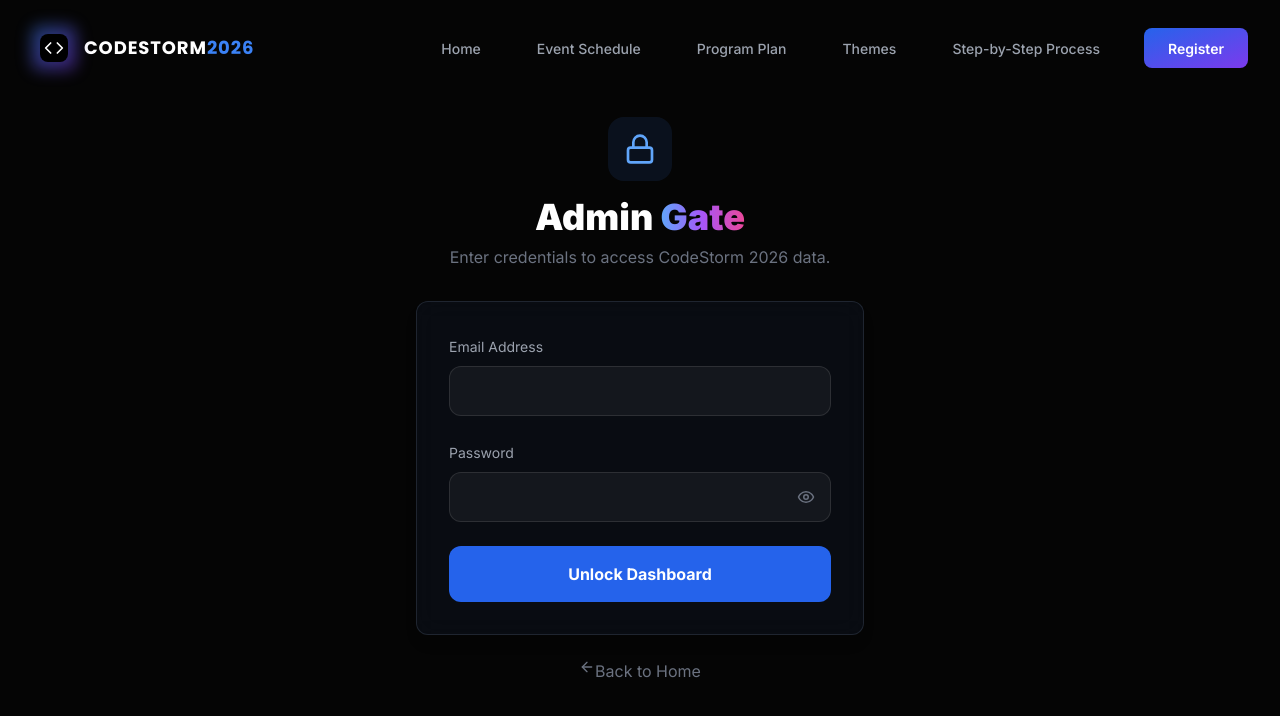
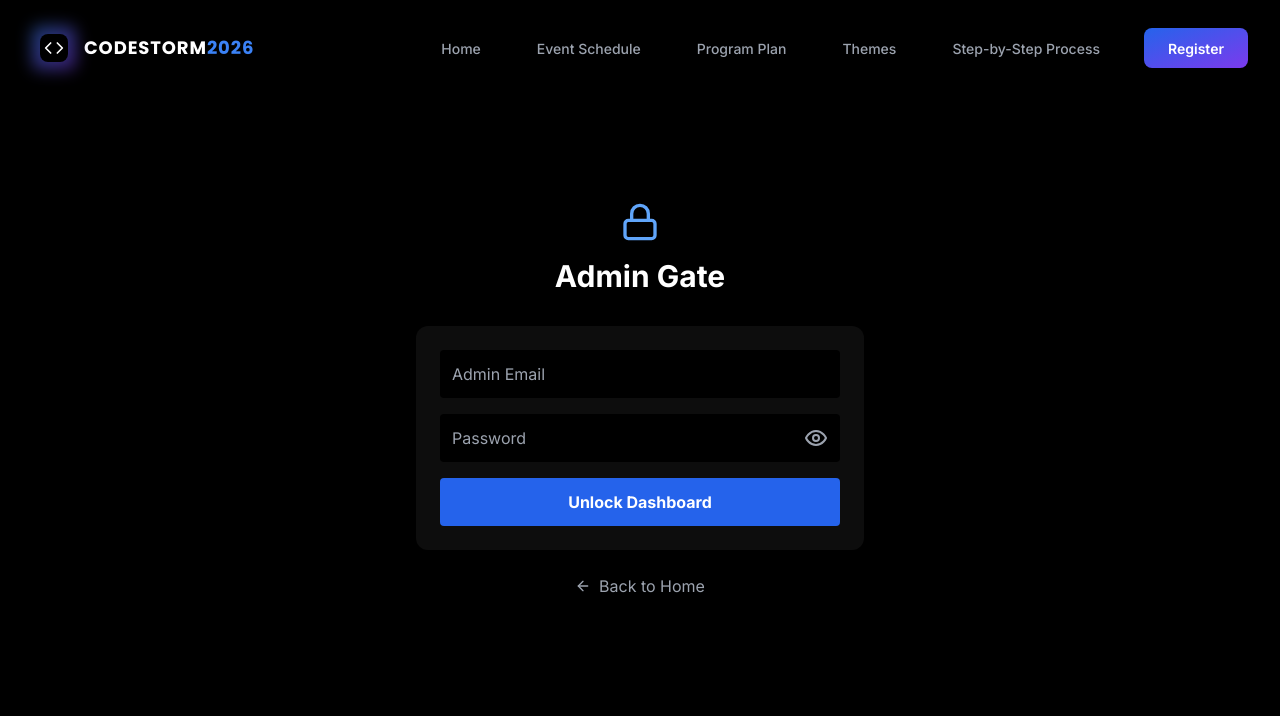
Before and after one commit to revanthbanoth/NRCM_CodeStorm, a React (Vite) app in the folder client/: page /admin in a window 1280 px wide. Shown: the top 716 px of the page. Built offline with nearby package versions, Linux system fonts and the light colour scheme.

Commit message:
Update AdminDashboard.jsx

```diff
--- a/client/src/pages/AdminDashboard.jsx
+++ b/client/src/pages/AdminDashboard.jsx
@@ -1,38 +1,28 @@
 import { useState, useEffect } from 'react';
 import { motion } from 'framer-motion';
 import {
-    Users,
-    Lightbulb,
-    Download,
-    Search,
-    ArrowLeft,
     Loader2,
-    Database,
     Lock,
-    User,
     Eye,
-    EyeOff
+    EyeOff,
+    ArrowLeft
 } from 'lucide-react';
-import { Link, useNavigate } from 'react-router-dom';
+import { Link } from 'react-router-dom';
 import axios from 'axios';
 import { toast } from 'react-toastify';
 
 const AdminDashboard = () => {
     const [registrations, setRegistrations] = useState([]);
     const [ideas, setIdeas] = useState([]);
-    const [loading, setLoading] = useState(true);
+    const [loading, setLoading] = useState(false);
     const [isLoggedIn, setIsLoggedIn] = useState(false);
-    const [activeTab, setActiveTab] = useState('registrations');
-    const [searchTerm, setSearchTerm] = useState('');
     const [loginData, setLoginData] = useState({ email: '', password: '' });
     const [showPassword, setShowPassword] = useState(false);
     const [authLoading, setAuthLoading] = useState(false);
 
-    // ✅ SINGLE SOURCE OF TRUTH (IMPORTANT)
+    // ✅ SINGLE SOURCE OF TRUTH
     const API_BASE_URL =
         import.meta.env.VITE_API_URL || 'https://nrcm-codestorm.onrender.com';
-
-    const navigate = useNavigate();
 
     // =========================
     // AUTO LOGIN CHECK
@@ -42,8 +32,6 @@ const AdminDashboard = () => {
         if (token) {
             setIsLoggedIn(true);
             fetchData(token);
-        } else {
-            setLoading(false);
         }
     }, []);
 
@@ -51,8 +39,9 @@ const AdminDashboard = () => {
     // FETCH DASHBOARD DATA
     // =========================
     const fetchData = async (token) => {
+        try {
             setLoading(true);
-        try {
+
             const config = {
                 headers: {
                     Authorization: `Bearer ${token}`,
@@ -64,16 +53,12 @@ const AdminDashboard = () => {
                 axios.get(`${API_BASE_URL}/api/events/ideas`, config),
             ]);
 
-            setRegistrations(regRes.data);
-            setIdeas(ideaRes.data);
+            setRegistrations(regRes.data || []);
+            setIdeas(ideaRes.data || []);
         } catch (error) {
-            console.error('Error fetching data:', error);
-            if (error.response?.status === 401) {
+            console.error(error);
+            toast.error('Session expired. Please login again.');
             handleLogout();
-                toast.error('Session expired. Please login again.');
-            } else {
-                toast.error('Failed to load dashboard data');
-            }
         } finally {
             setLoading(false);
         }
@@ -85,24 +70,24 @@ const AdminDashboard = () => {
     const handleLogin = async (e) => {
         e.preventDefault();
         setAuthLoading(true);
+
         try {
-            const { data } = await axios.post(
+            const res = await axios.post(
                 `${API_BASE_URL}/api/auth/login`,
                 loginData
             );
 
-            if (data.isAdmin) {
-                localStorage.setItem('adminToken', data.token);
+            if (!res.data?.token || !res.data?.isAdmin) {
+                toast.error('Not an admin account');
+                return;
+            }
+
+            localStorage.setItem('adminToken', res.data.token);
             setIsLoggedIn(true);
-                fetchData(data.token);
+            fetchData(res.data.token);
             toast.success('Welcome back, Admin!');
-            } else {
-                toast.error('Access denied: Not an administrator');
-            }
         } catch (error) {
-            toast.error(
-                error.response?.data?.message || 'Invalid credentials'
-            );
+            toast.error('Invalid admin credentials');
         } finally {
             setAuthLoading(false);
         }
@@ -113,34 +98,6 @@ const AdminDashboard = () => {
         setIsLoggedIn(false);
         setRegistrations([]);
         setIdeas([]);
-        setLoading(false);
-    };
-
-    const filteredData =
-        activeTab === 'registrations'
-            ? registrations.filter(
-                  (r) =>
-                      r.name?.toLowerCase().includes(searchTerm.toLowerCase()) ||
-                      r.email?.toLowerCase().includes(searchTerm.toLowerCase()) ||
-                      r.teamName?.toLowerCase().includes(searchTerm.toLowerCase())
-              )
-            : ideas.filter(
-                  (i) =>
-                      i.projectTitle
-                          ?.toLowerCase()
-                          .includes(searchTerm.toLowerCase()) ||
-                      i.teamName
-                          ?.toLowerCase()
-                          .includes(searchTerm.toLowerCase()) ||
-                      i.theme?.toLowerCase().includes(searchTerm.toLowerCase())
-              );
-
-    // =========================
-    // DOWNLOAD PPT
-    // =========================
-    const handleDownloadPPT = (path) => {
-        if (!path) return;
-        window.open(`${API_BASE_URL}/${path}`, '_blank');
     };
 
     // =========================
@@ -148,32 +105,26 @@ const AdminDashboard = () => {
     // =========================
     if (!isLoggedIn) {
         return (
-            <div className="min-h-screen bg-[#050505] flex items-center justify-center p-6">
+            <div className="min-h-screen bg-black flex items-center justify-center p-6">
                 <motion.div
                     initial={{ opacity: 0, y: 20 }}
                     animate={{ opacity: 1, y: 0 }}
                     className="w-full max-w-md"
                 >
                     <div className="text-center mb-8">
-                        <div className="inline-flex p-4 bg-blue-500/10 rounded-2xl mb-4">
-                            <Lock className="w-8 h-8 text-blue-400" />
-                        </div>
-                        <h1 className="text-4xl font-black text-white">
-                            Admin <span className="text-gradient">Gate</span>
+                        <Lock className="w-10 h-10 text-blue-400 mx-auto mb-4" />
+                        <h1 className="text-3xl font-bold text-white">
+                            Admin Gate
                         </h1>
-                        <p className="text-gray-500 mt-2">
-                            Enter credentials to access CodeStorm 2026 data.
-                        </p>
                     </div>
 
-                    <div className="glass-card p-8">
-                        <form onSubmit={handleLogin} className="space-y-6">
-                            <div>
-                                <label className="text-sm text-gray-400">
-                                    Email Address
-                                </label>
+                    <form
+                        onSubmit={handleLogin}
+                        className="bg-white/5 p-6 rounded-xl space-y-4"
+                    >
                         <input
                             type="email"
+                            placeholder="Admin Email"
                             required
                             value={loginData.email}
                             onChange={(e) =>
@@ -182,17 +133,13 @@ const AdminDashboard = () => {
                                     email: e.target.value,
                                 })
                             }
-                                    className="w-full mt-2 bg-white/5 border border-white/10 rounded-xl py-3 px-4 text-white"
+                            className="w-full p-3 rounded bg-black text-white"
                         />
-                            </div>
 
-                            <div>
-                                <label className="text-sm text-gray-400">
-                                    Password
-                                </label>
-                                <div className="relative mt-2">
+                        <div className="relative">
                             <input
                                 type={showPassword ? 'text' : 'password'}
+                                placeholder="Password"
                                 required
                                 value={loginData.password}
                                 onChange={(e) =>
@@ -201,28 +148,21 @@ const AdminDashboard = () => {
                                         password: e.target.value,
                                     })
                                 }
-                                        className="w-full bg-white/5 border border-white/10 rounded-xl py-3 px-4 text-white"
+                                className="w-full p-3 rounded bg-black text-white"
                             />
                             <button
                                 type="button"
-                                        onClick={() =>
-                                            setShowPassword(!showPassword)
-                                        }
-                                        className="absolute right-4 top-1/2 -translate-y-1/2 text-gray-500"
+                                onClick={() => setShowPassword(!showPassword)}
+                                className="absolute right-3 top-3 text-gray-400"
                             >
-                                        {showPassword ? (
-                                            <EyeOff size={18} />
-                                        ) : (
-                                            <Eye size={18} />
-                                        )}
+                                {showPassword ? <EyeOff /> : <Eye />}
                             </button>
-                                </div>
                         </div>
 
                         <button
                             type="submit"
                             disabled={authLoading}
-                                className="w-full py-4 bg-blue-600 hover:bg-blue-500 text-white rounded-xl font-bold"
+                            className="w-full bg-blue-600 py-3 rounded text-white font-bold"
                         >
                             {authLoading ? (
                                 <Loader2 className="animate-spin mx-auto" />
@@ -231,11 +171,10 @@ const AdminDashboard = () => {
                             )}
                         </button>
                     </form>
-                    </div>
 
                     <Link
                         to="/"
-                        className="flex justify-center mt-6 text-gray-500 hover:text-white"
+                        className="flex items-center justify-center gap-2 mt-6 text-gray-400"
                     >
                         <ArrowLeft size={16} /> Back to Home
                     </Link>
@@ -244,73 +183,27 @@ const AdminDashboard = () => {
         );
     }
 
-    if (loading) {
-        return (
-            <div className="min-h-screen flex items-center justify-center bg-black">
-                <Loader2 className="w-12 h-12 text-blue-500 animate-spin" />
-            </div>
-        );
-    }
-
     // =========================
-    // MAIN DASHBOARD
+    // DASHBOARD
     // =========================
     return (
-        <div className="min-h-screen bg-[#050505] text-white pt-24 px-6">
-            <div className="max-w-7xl mx-auto">
-                <h1 className="text-4xl font-bold mb-6">
-                    Admin Control Center
-                </h1>
+        <div className="min-h-screen bg-black text-white p-6">
+            <h1 className="text-2xl font-bold mb-4">Admin Dashboard</h1>
 
-                <div className="flex gap-4 mb-6">
-                    <button
-                        onClick={() => setActiveTab('registrations')}
-                        className={`px-4 py-2 rounded ${
-                            activeTab === 'registrations'
-                                ? 'bg-blue-600'
-                                : 'bg-white/10'
-                        }`}
-                    >
-                        Registrations ({registrations.length})
-                    </button>
-                    <button
-                        onClick={() => setActiveTab('ideas')}
-                        className={`px-4 py-2 rounded ${
-                            activeTab === 'ideas'
-                                ? 'bg-purple-600'
-                                : 'bg-white/10'
-                        }`}
-                    >
-                        Ideas ({ideas.length})
-                    </button>
+            {loading ? (
+                <Loader2 className="animate-spin" />
+            ) : (
+                <pre className="text-xs bg-white/5 p-4 rounded overflow-auto">
+{JSON.stringify({ registrations, ideas }, null, 2)}
+                </pre>
+            )}
+
             <button
                 onClick={handleLogout}
-                        className="ml-auto bg-red-500/20 px-4 py-2 rounded"
+                className="mt-6 bg-red-600 px-4 py-2 rounded"
             >
                 Logout
             </button>
-                </div>
-
-                <input
-                    type="text"
-                    placeholder="Search..."
-                    value={searchTerm}
-                    onChange={(e) => setSearchTerm(e.target.value)}
-                    className="w-full mb-6 bg-white/5 border border-white/10 rounded-xl py-3 px-4"
-                />
-
-                <div className="glass-card p-6">
-                    {filteredData.length === 0 ? (
-                        <p className="text-gray-500 text-center">
-                            No data available
-                        </p>
-                    ) : (
-                        <pre className="text-xs overflow-x-auto">
-                            {JSON.stringify(filteredData, null, 2)}
-                        </pre>
-                    )}
-                </div>
-            </div>
         </div>
     );
 };
```
Lines whose indentation alone changed are shown as unchanged.
